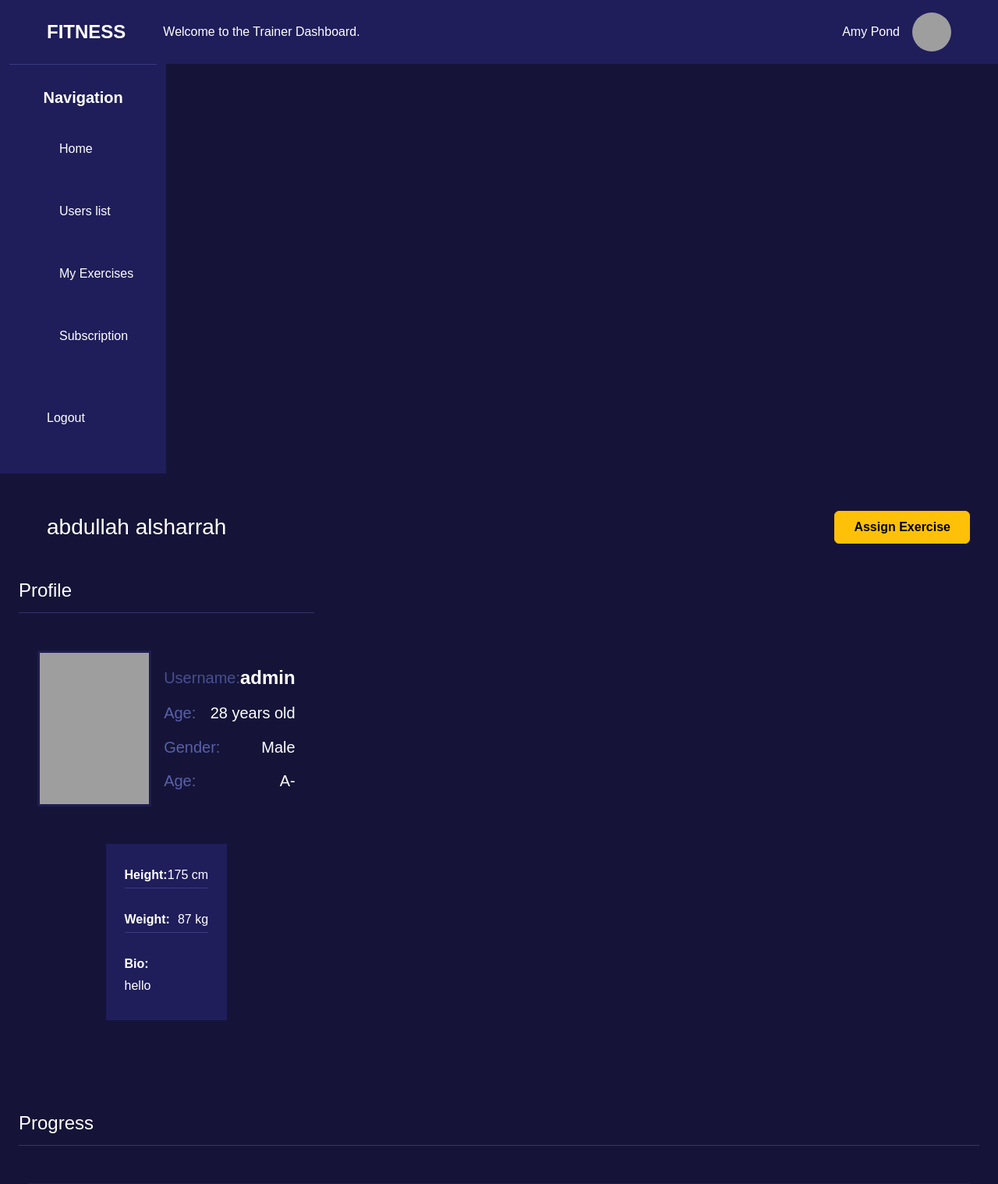
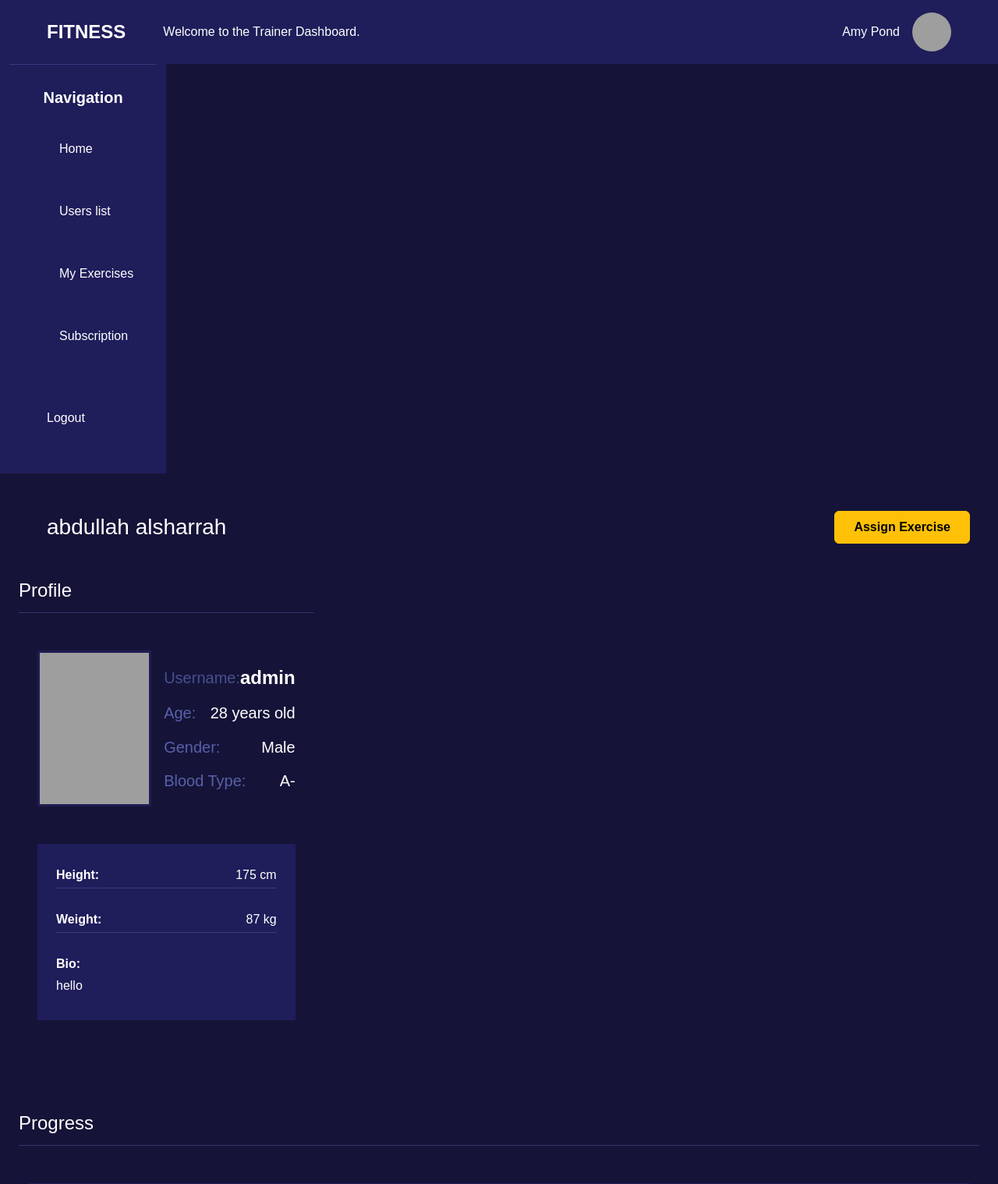
Before and after one commit to CodeRev89/Capstone-BE, a Django app: template fitnessapplication/fitness/templates/pages/trainee_details.html in a window 1280 px wide; the page is wider, and only the part inside the window is pictured. Shown: the top 1518 px of that part at 78% size. Run offline with Django 4.2, Linux system fonts and the light colour scheme; data comes from the database, SQL or seed files in the repository; both versions use the stored data as it was after the commit; tables that the repository leaves empty hold one stand-in row (values such as "Sample post"); the template is opened without the code that fills it: values that come from a table or form of the project are taken from there, most other values are stand-ins (such as "Sample title", 1, 10 or a date in 2020); some libraries are stand-ins or nearby versions; grey boxes are pictures that could not be loaded.

Commit message:
fixed typo on trainee details page, fixed chart.js data added new dependency in dev.txt

```diff
--- a/fitnessapplication/dev.txt
+++ b/fitnessapplication/dev.txt
@@ -26,6 +26,7 @@ jinja2-time==0.2.0
 Markdown==3.4.1
 MarkupSafe==2.1.1
 mypy-extensions==0.4.3
+numpy==1.23.2
 packaging==21.3
 pathspec==0.9.0
 Pillow==9.1.1
--- a/fitnessapplication/fitness/templates/pages/home_page.html
+++ b/fitnessapplication/fitness/templates/pages/home_page.html
@@ -153,7 +153,7 @@
                     <div class="d-flex justify-content-center align-items-center">
                         <p class="fs-1 fw-bold">{{earnng}} KD</p>
                     </div>
-                    <p class="text-center mt-3">/month</p>
+                    <p class="text-center mt-3">total</p>
                 </div>
                 <!-- popularity -->
                 <div class="col p-4 home-card">
--- a/fitnessapplication/fitness/templates/pages/trainee_details.html
+++ b/fitnessapplication/fitness/templates/pages/trainee_details.html
@@ -17,7 +17,7 @@
                 labels: ['done', 'not done',],
                 datasets: [{
                     labels: 'of labels',
-                    data: [1, 1],
+                    data: {{ data }},
             backgroundColor: [
                 '#6247aa',
                 'rgb(21, 20, 56)',
@@ -119,7 +119,7 @@
                         </div>
                         <!-- blood type line -->
                         <div class="d-flex justify-content-between align-items-center">
-                            <p class="fs-5" style="color: rgb(88, 96, 169);">Age:</p>
+                            <p class="fs-5" style="color: rgb(88, 96, 169);">Blood Type:</p>
                             <h3 class="fs-5">
                                 {{trainee.blood_type}}
                             </h3>
@@ -128,7 +128,7 @@
                 </div>
 
 
-                <div class="mt-5 d-flex flex-column p-4 indigo">
+                <div class="mt-5 d-flex flex-column p-4 indigo w-100">
                     <!-- height -->
                     <div class="my-2 d-flex justify-content-between align-items-center">
                         <p class="fw-semibold">Height: </p>
--- a/fitnessapplication/fitness/webviews.py
+++ b/fitnessapplication/fitness/webviews.py
@@ -261,7 +261,7 @@ def subscription_delete_view(request):
 # trainee profile and details
 def trainee_details(request, trainee_id):
     trainee = Trainee.objects.get(user_id=trainee_id)
-    sub_item = SubscriptionItem.objects.get(trainee_id=trainee_id, plan__trainer = request.user.trainer)
+    sub_item = SubscriptionItem.objects.filter(trainee_id=trainee_id, plan__trainer= request.user.trainer).all()
     exercises = ExerciseItem.objects.filter(trainee_id=trainee_id, date__range = [sub_item.start_date,sub_item.end_date],exercise__trainer =request.user.trainer).all()
     labels = [
         "done",
```
Also changed, not shown: fitnessapplication/db.sqlite3. Lines whose indentation alone changed are shown as unchanged.
